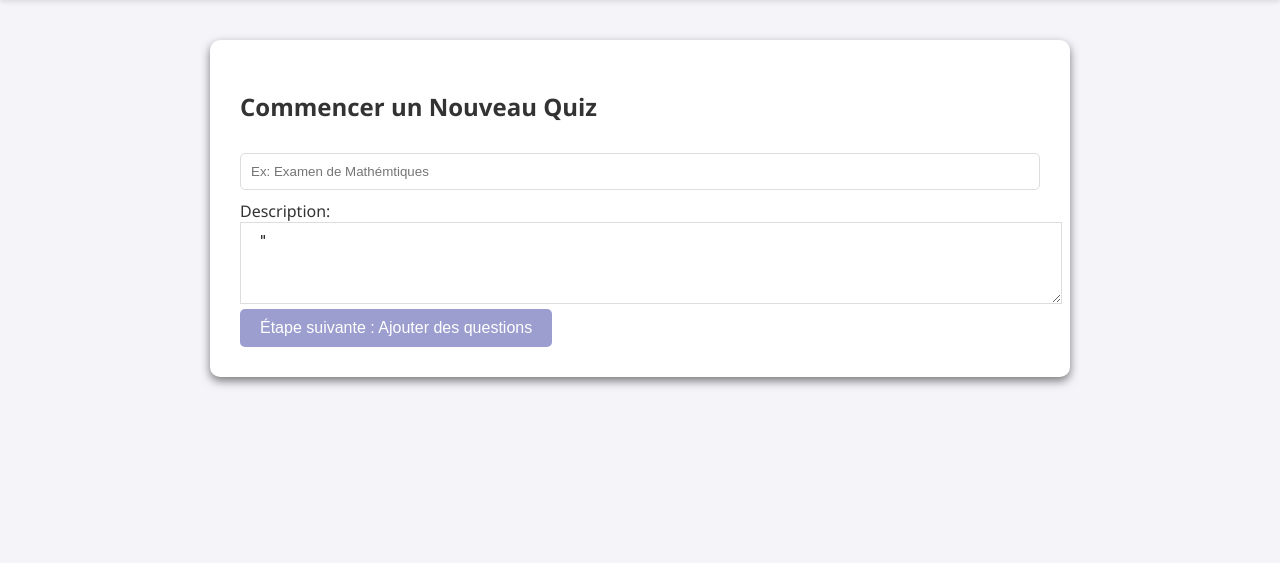
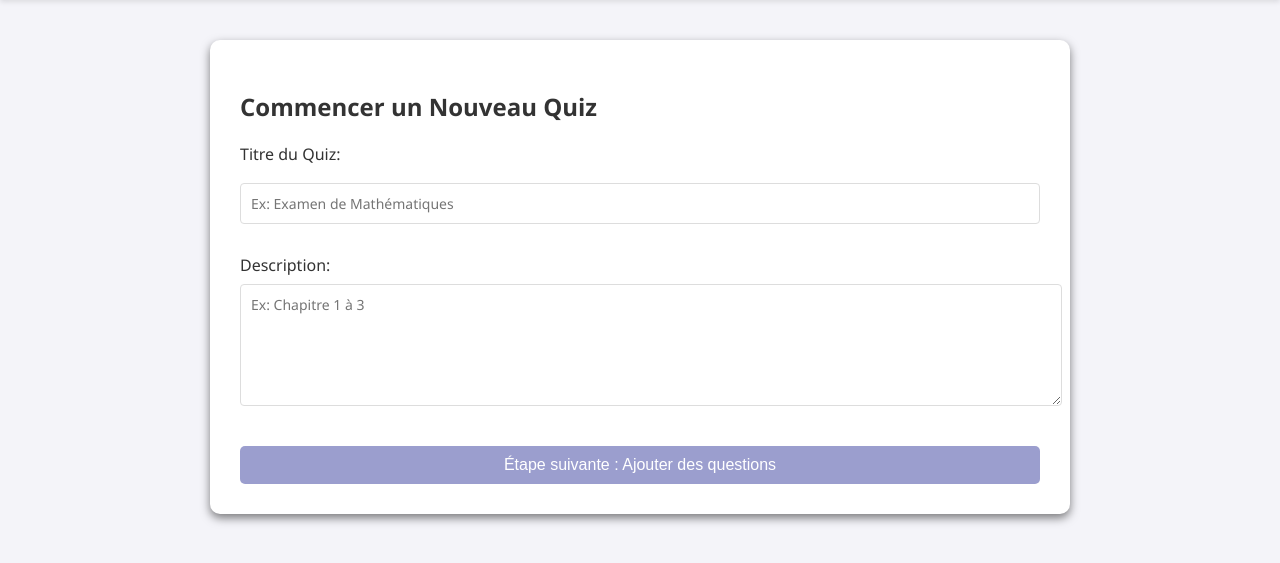
Before and after one commit to carl7k08/Projet-Web-Quizzeo, a PHP site: page /create_quiz.php in a window 1280 px wide. Shown: the part 76-639 px from the top of the page. Run offline with PHP 8.4, Linux system fonts and the light colour scheme; the visitor is signed in with stand-in values (Sample User, id 1).

Commit message:
Separation du CSS pour crea de quizz test

```diff
--- a/assets/css/style.css
+++ b/assets/css/style.css
@@ -77,3 +77,44 @@ input, select {
     border-radius: 5px;
     box-sizing: border-box;
 }
+__
+.quiz-form {
+    width: 100%;
+}
+
+.form-group {
+    margin-bottom: 20px;
+
+}
+
+.form-group label{
+    display: block;
+    margin-bottom: 8px;
+    font-weight: 500;
+}
+
+.form-group input[type="text"],
+.form-group textarea {
+    width: 100%;
+    padding: 10px;
+    border: 1px solid #ddd;
+    border-radius: 4px;
+    font-size: 14px;
+    font-family: inherit;
+}
+
+.form-group input[type="text"]:focus,
+.form-group textarea:focus {
+    outline: none;
+    min-height: 100px;
+}
+
+.form-group textarea {
+    resize: vertical;
+    min-height: 100px;
+}
+
+.btn-submit {
+    margin-top: 15px;
+    width: 100%;
+}
--- a/create_quiz.php
+++ b/create_quiz.php
@@ -30,21 +30,26 @@ if ($_SERVER["REQUEST_METHOD"] == "POST") {
     <link rel="stylesheet" href="assets/css/style.css">
 </head>
 <body>
-    <header>
+     <header>
         <div class="logo">Q<span>UIZZE</span><span class="last">O</span> Création</div>
         <a href="dashboard_client.php" class="btn">Retour</a>
     </header>
+
     <div class="container">
-            <h2>Commencer un Nouveau Quiz</h2>
-            <form method="POST">
-                <label for=titre du Quiz:></label>
-                <input type="text" name="titre" placeholder="Ex: Examen de Mathémtiques" required>
+        <h2>Commencer un Nouveau Quiz</h2>
+        <form method="POST" class="quiz-form">
+            <div class="form-group">
+                <label for="titre">Titre du Quiz:</label>
+                <input type="text" id="titre" name="titre" placeholder="Ex: Examen de Mathématiques" required>
+            </div>
 
-                <label> Description: </label>
-                <textarea name="description" rows="4" style="width:100%; border:1px solid #ddd; padding:10px;" placeholder="Ex: Chapitre 1 à 3"> "</textarea>
+            <div class="form-group">
+                <label for="description">Description:</label>
+                <textarea id="description" name="description" rows="4" placeholder="Ex: Chapitre 1 à 3"></textarea>
+            </div>
 
-                <button type= "submit" class="btn" style="margin-top;15px">Étape suivante : Ajouter des questions</button>
-            </form>
+            <button type="submit" class="btn btn-submit">Étape suivante : Ajouter des questions</button>
+        </form>
     </div>
 </body>
 </html>
```
